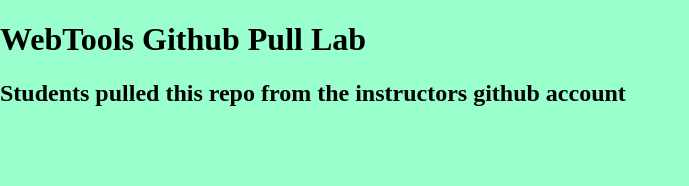
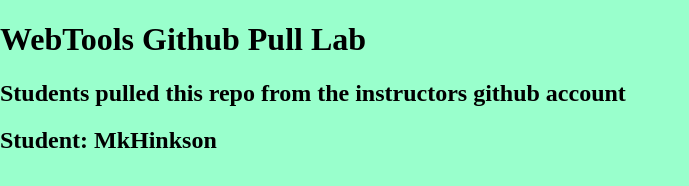
Before and after one commit to SJBeach/WebToolsGithubPullLab, a plain HTML site: page index.html in a window 1280 px wide. Shown: the whole page, without its empty margins (0-689 px from the left). Drawn offline with nearby package versions, Linux system fonts and the light colour scheme.

Commit message:
Updated line to add name
Added an h2 tag to display my name

```diff
--- a/index.html
+++ b/index.html
@@ -16,6 +16,9 @@
     <header>
 	<h1>WebTools Github Pull Lab</h1>
 	<h2>Students pulled this repo from the instructors github account</h2>
+<!--add your name below:-->
+	<h2>Student:  MkHinkson</h2>
+
     </header>
     <nav id="pageNav">
     </nav>
```
